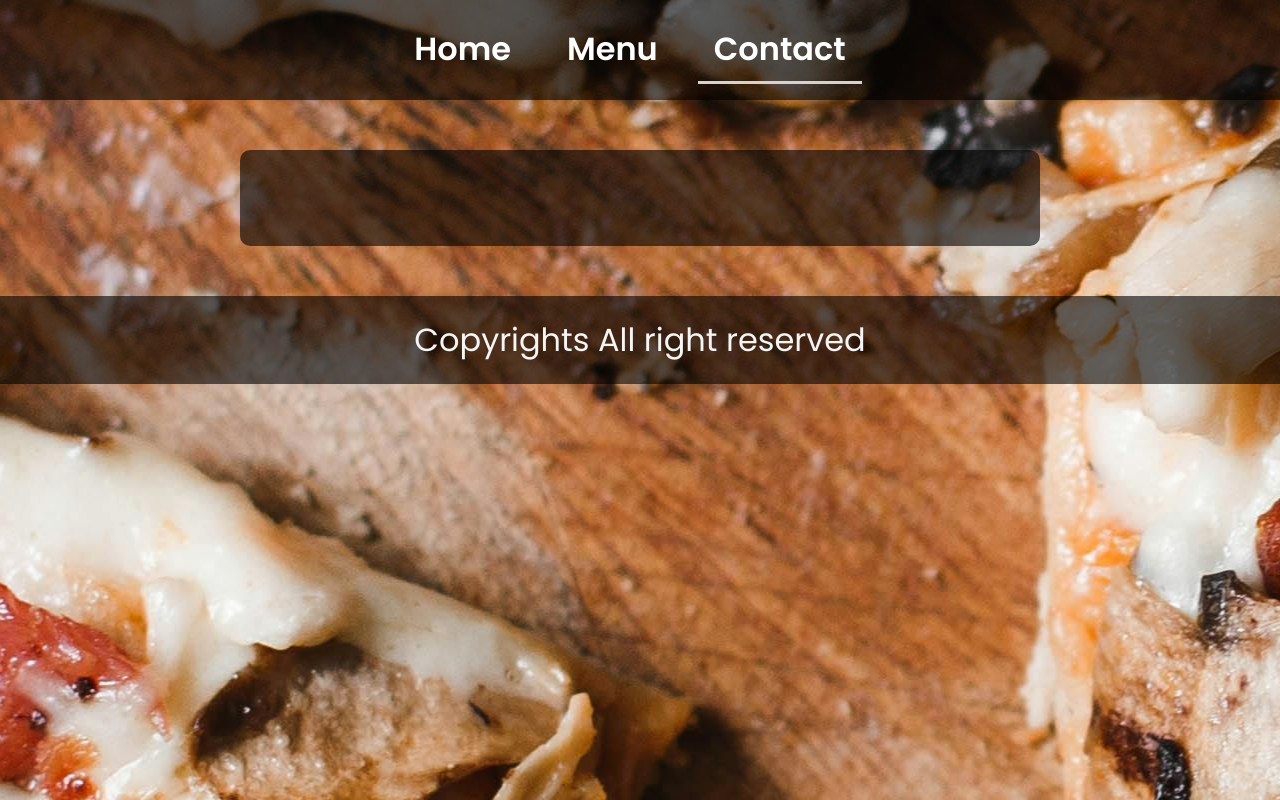
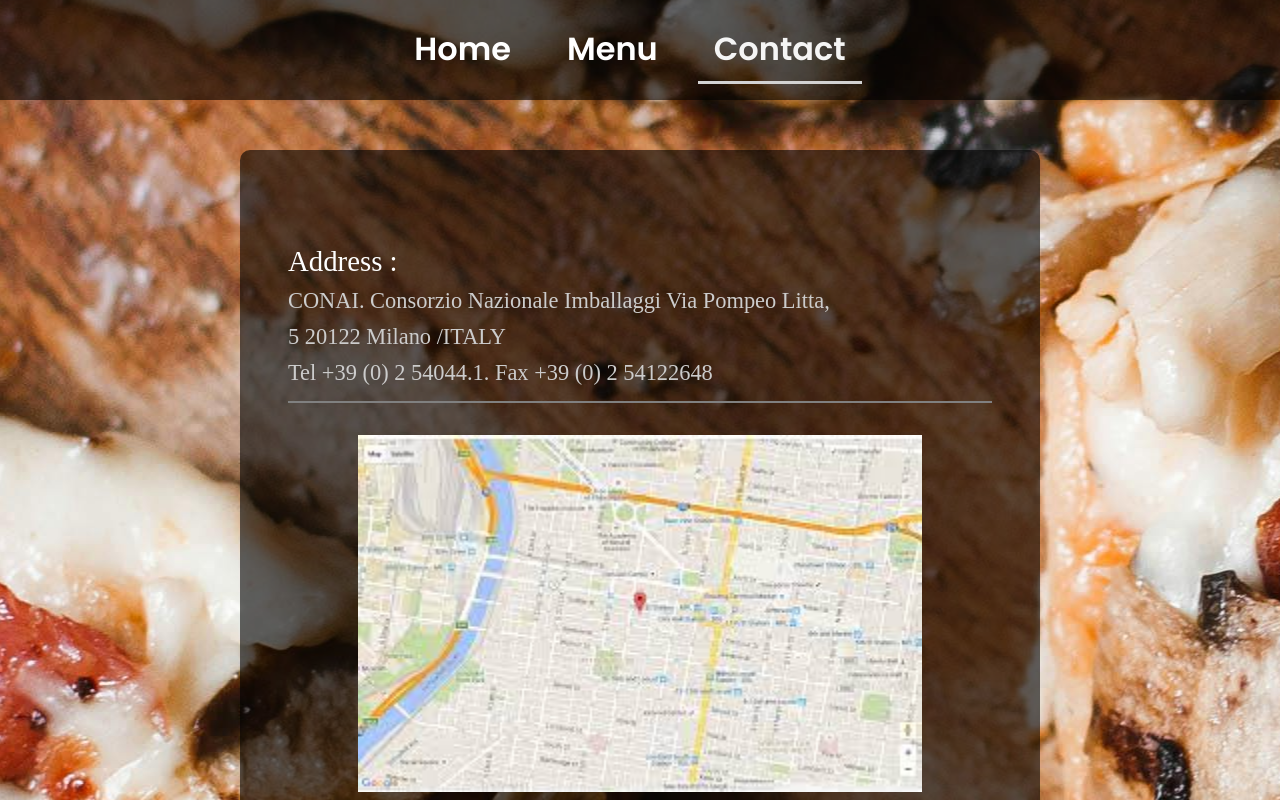
Before and after one commit to Montijunior/Restaurant-Pizza, a website built with webpack: page src/index.html in a window 1280 px wide. Both pictures are taken after a click on the button "Contact". Shown: the top 800 px of the page. Built offline with nearby package versions, Linux system fonts and the light colour scheme.

Commit message:
Project completed, added contact page and styles

```diff
--- a/src/scripts/contact.js
+++ b/src/scripts/contact.js
@@ -1,3 +1,4 @@
+import map from '../assets/map.jpeg';
 const contentPage = document.querySelector("#content");
 
 export default function loadContactPage() {
@@ -7,4 +8,33 @@ export default function loadContactPage() {
     contentPage.classList.remove("homeStyle");
     contentPage.classList.remove("menuStyle");
     contentPage.classList.add("contactStyle");
+
+    const addressList = document.createElement("ul");
+    addressList.classList.add("address");
+
+    const lineOne = document.createElement("li");
+    lineOne.textContent = "Address :";
+
+    const lineTwo = document.createElement("li");
+    lineTwo.textContent = " CONAI. Consorzio Nazionale Imballaggi Via Pompeo Litta,";
+
+    const lineThree =  document.createElement("li");
+    lineThree.textContent = "5 20122 Milano /ITALY"
+
+    const lineFour = document.createElement("li");
+    lineFour.textContent = "Tel +39 (0) 2 54044.1. Fax +39 (0) 2 54122648 ";
+
+    addressList.appendChild(lineOne);
+    addressList.appendChild(lineTwo);
+    addressList.appendChild(lineThree);
+    addressList.appendChild(lineFour);
+
+    //map
+    const mapImage = new Image();
+    mapImage.classList.add("googleMap");
+    mapImage.src = map;
+    mapImage.alt = "some random restaurant google map";
+
+    contentPage.appendChild(addressList);
+    contentPage.appendChild(mapImage);
 }
--- a/src/scripts/menu.js
+++ b/src/scripts/menu.js
@@ -7,14 +7,14 @@ import pizzaSix from '../assets/pepe.png';
 import pizzaSeven from '../assets/pomodoro.png';
 import pizzaEight from '../assets/salsiccia.png';
 
-//reference the content
+
 const contentPage = document.querySelector("#content");
 
-//load menu function
+
 export default function loadMenu(){
     contentPage.innerHTML = "";
 
-    //check if we're on home, menu or about page to add relevant styles
+
     contentPage.classList.remove("homeStyle")
     contentPage.classList.remove("contactStyle");
     contentPage.classList.add("menuStyle")
--- a/src/styles/main.css
+++ b/src/styles/main.css
@@ -33,6 +33,7 @@ button:hover {
 }
 .active {
     border-bottom: 3px solid lightgray;
+    color: whitesmoke;
 }
 
 #content {
@@ -67,8 +68,8 @@ button:hover {
 
 /* home styles */
 .heroImage {
-    width: 400px;
-    height: 400px;
+    width: 500px;
+    height: 500px;
     border-radius: 50%;
     margin-top: 40px;
     border: 3px solid white;
@@ -103,6 +104,35 @@ button:hover {
 /* contact styles */
 .contactStyle {
     display: flex;
+    flex-flow: column nowrap;
+    align-items: start;
+    justify-content: start;
+}
+
+ul.address {
+    color: #ccc;
+    width: 100%;
+    margin: 2rem 0;
+    border-bottom: 2px solid gray;
+    padding: 10px 0;
+}
+ul.address li{
+    list-style: none;
+    font-size: 1.4rem;
+    padding: 5px 0;
+}
+ul.address li:first-child {
+    font-size: 1.8rem;
+    color: white;
+}
+
+.googleMap {
+    width: 80%;
+    align-self: center;
+}
+
+.googleMap:hover {
+    transform: scale(1.2);
 }
 /* contact styles ending */
 
```
Also changed, not shown: src/index.js (+5 -5 lines), src/assets/map.jpeg (added).
